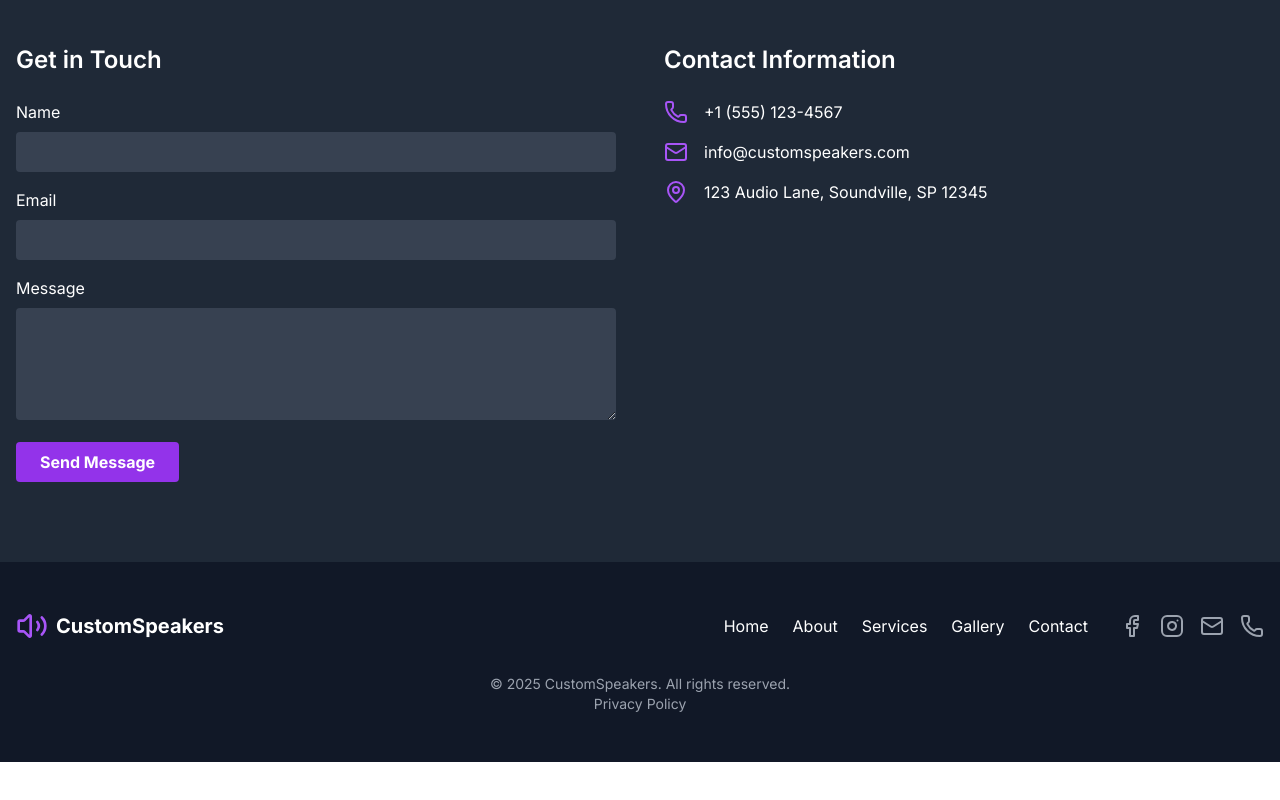
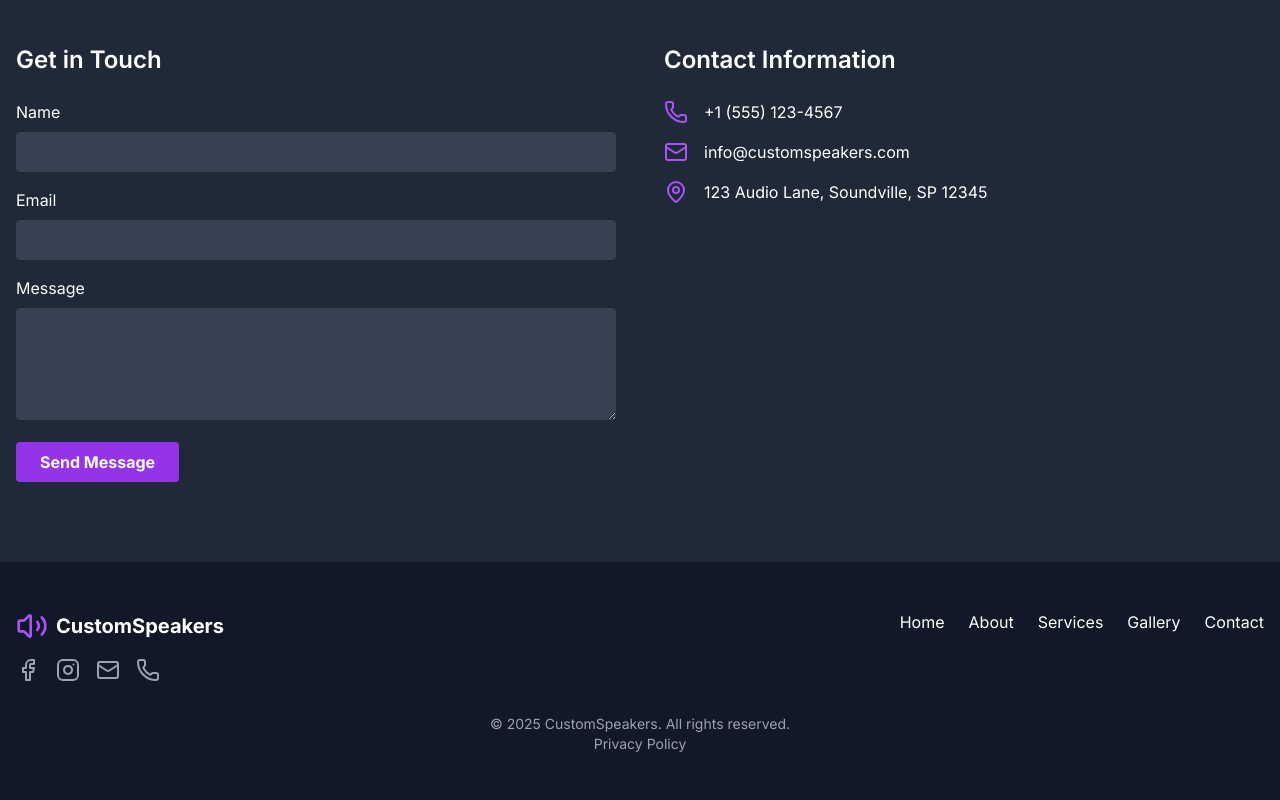
Before and after one commit to Faunbox/customSpeakers, a Next.js app: page / in a window 1280 px wide. Shown: the part 3971-4771 px from the top of the page. Before the commit the page ends 4733 px from the top, so only its background shows below. Built offline with nearby package versions, Linux system fonts and the light colour scheme.

Commit message:
footer - social links under the logo

```diff
--- a/components/Footer.tsx
+++ b/components/Footer.tsx
@@ -7,52 +7,38 @@ import Link from 'next/link'
 const Footer = () => {
   const currentYear = new Date().getFullYear()
 
+  const socialLinks = [
+    { Icon: Facebook, label: 'Facebook', href: '#' },
+    { Icon: Instagram, label: 'Instagram', href: '#' },
+    { Icon: Mail, label: 'Email', href: 'mailto:info@customspeakers.com' },
+    { Icon: Phone, label: 'WhatsApp', href: 'https://wa.me/1234567890' }
+  ]
+
   return (
     <footer className="bg-gray-900 text-white py-12">
       <div className="container mx-auto px-4">
-        <div className="flex flex-col md:flex-row justify-between items-center">
-          <motion.div
-            className="flex items-center mb-6 md:mb-0"
-            initial={{ opacity: 0, y: 20 }}
-            animate={{ opacity: 1, y: 0 }}
-            transition={{ duration: 0.5 }}
-          >
-            <Volume2 className="w-8 h-8 text-purple-500 mr-2" />
-            <span className="text-xl font-bold">CustomSpeakers</span>
-          </motion.div>
-          <div className="flex flex-col md:flex-row items-center">
-            <motion.nav
-              className="mb-4 md:mb-0 md:mr-8"
+        <div className="flex flex-col md:flex-row justify-between items-start">
+          <div className="mb-8 md:mb-0">
+            <motion.div
+              className="flex items-center mb-4"
               initial={{ opacity: 0, y: 20 }}
               animate={{ opacity: 1, y: 0 }}
-              transition={{ duration: 0.5, delay: 0.1 }}
+              transition={{ duration: 0.5 }}
             >
-              <ul className="flex flex-wrap justify-center space-x-6">
-                {['Home', 'About', 'Services', 'Gallery', 'Contact'].map((item) => (
-                  <li key={item}>
-                    <Link href={`#${item.toLowerCase()}`} className="hover:text-purple-400 transition-colors">
-                      {item}
-                    </Link>
-                  </li>
-                ))}
-              </ul>
-            </motion.nav>
+              <Volume2 className="w-8 h-8 text-purple-500 mr-2" />
+              <span className="text-xl font-bold">CustomSpeakers</span>
+            </motion.div>
             <motion.div
-              className="flex space-x-4 mb-4 md:mb-0"
+              className="flex space-x-4"
               initial={{ opacity: 0, y: 20 }}
               animate={{ opacity: 1, y: 0 }}
               transition={{ duration: 0.5, delay: 0.2 }}
             >
-              {[
-                { Icon: Facebook, label: 'Facebook', href: '#' },
-                { Icon: Instagram, label: 'Instagram', href: '#' },
-                { Icon: Mail, label: 'Email', href: 'mailto:info@customspeakers.com' },
-                { Icon: Phone, label: 'WhatsApp', href: 'https://wa.me/1234567890' }
-              ].map(({ Icon, label, href }, index) => (
+              {socialLinks.map(({ Icon, label, href }, index) => (
                 <a
                   key={index}
                   href={href}
-                  className="text-gray-400 hover:text-purple-400 transition-colors"
+                  className="text-gray-400 hover:text-purple-400 transition-colors duration-300"
                   aria-label={label}
                 >
                   <Icon className="w-6 h-6" />
@@ -60,6 +46,22 @@ const Footer = () => {
               ))}
             </motion.div>
           </div>
+          <motion.nav
+            className="mb-8 md:mb-0"
+            initial={{ opacity: 0, y: 20 }}
+            animate={{ opacity: 1, y: 0 }}
+            transition={{ duration: 0.5, delay: 0.1 }}
+          >
+            <ul className="flex flex-wrap justify-center md:justify-end space-x-6">
+              {['Home', 'About', 'Services', 'Gallery', 'Contact'].map((item) => (
+                <li key={item}>
+                  <Link href={`#${item.toLowerCase()}`} className="hover:text-purple-400 transition-colors duration-300">
+                    {item}
+                  </Link>
+                </li>
+              ))}
+            </ul>
+          </motion.nav>
         </div>
         <motion.div
           className="text-center mt-8 text-sm text-gray-400"
@@ -72,7 +74,7 @@ const Footer = () => {
             href="/privacy-policy.pdf"
             target="_blank"
             rel="noopener noreferrer"
-            className="hover:text-purple-400 transition-colors"
+            className="hover:text-purple-400 transition-colors duration-300"
           >
             Privacy Policy
           </a>
```
